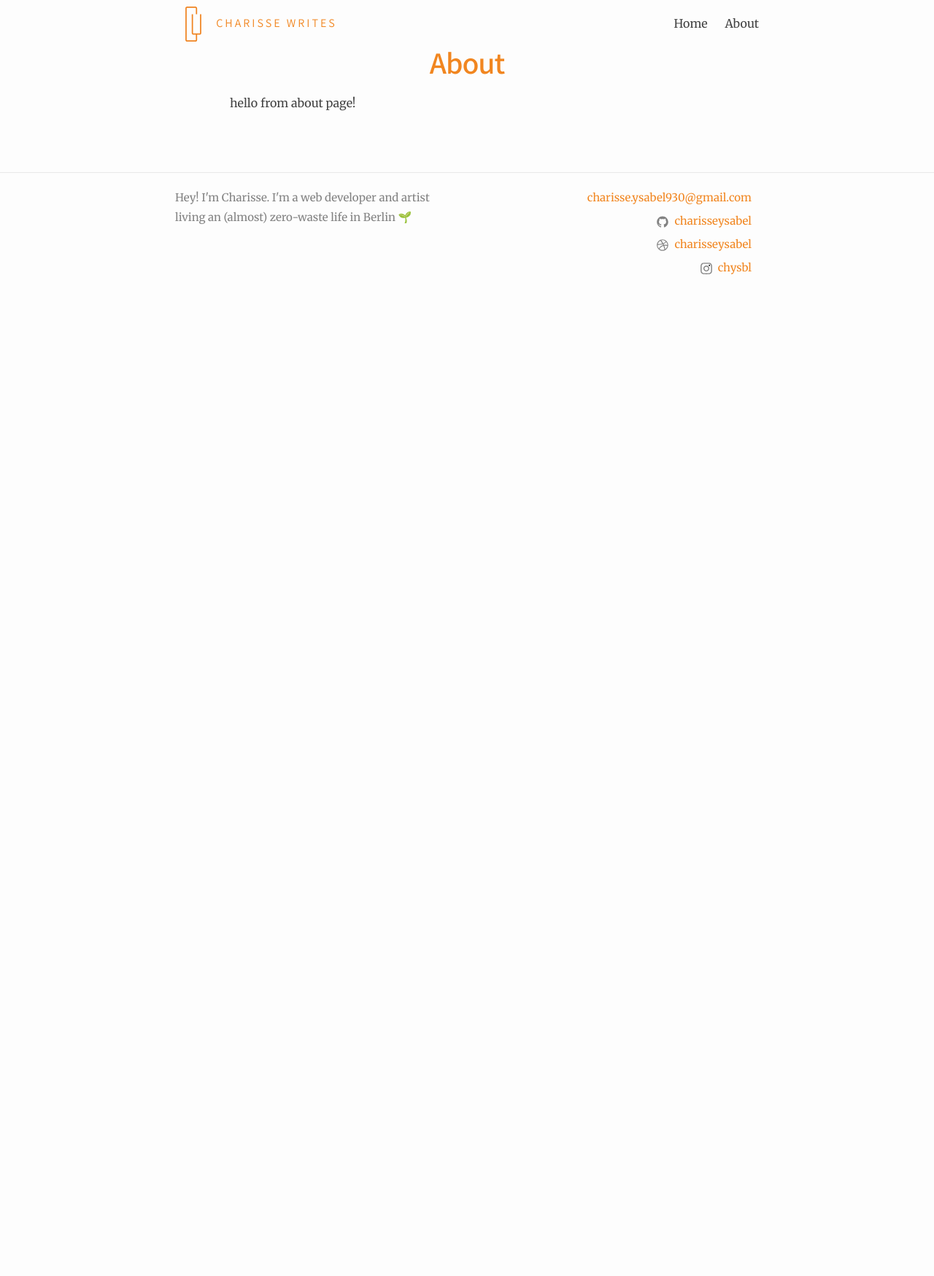
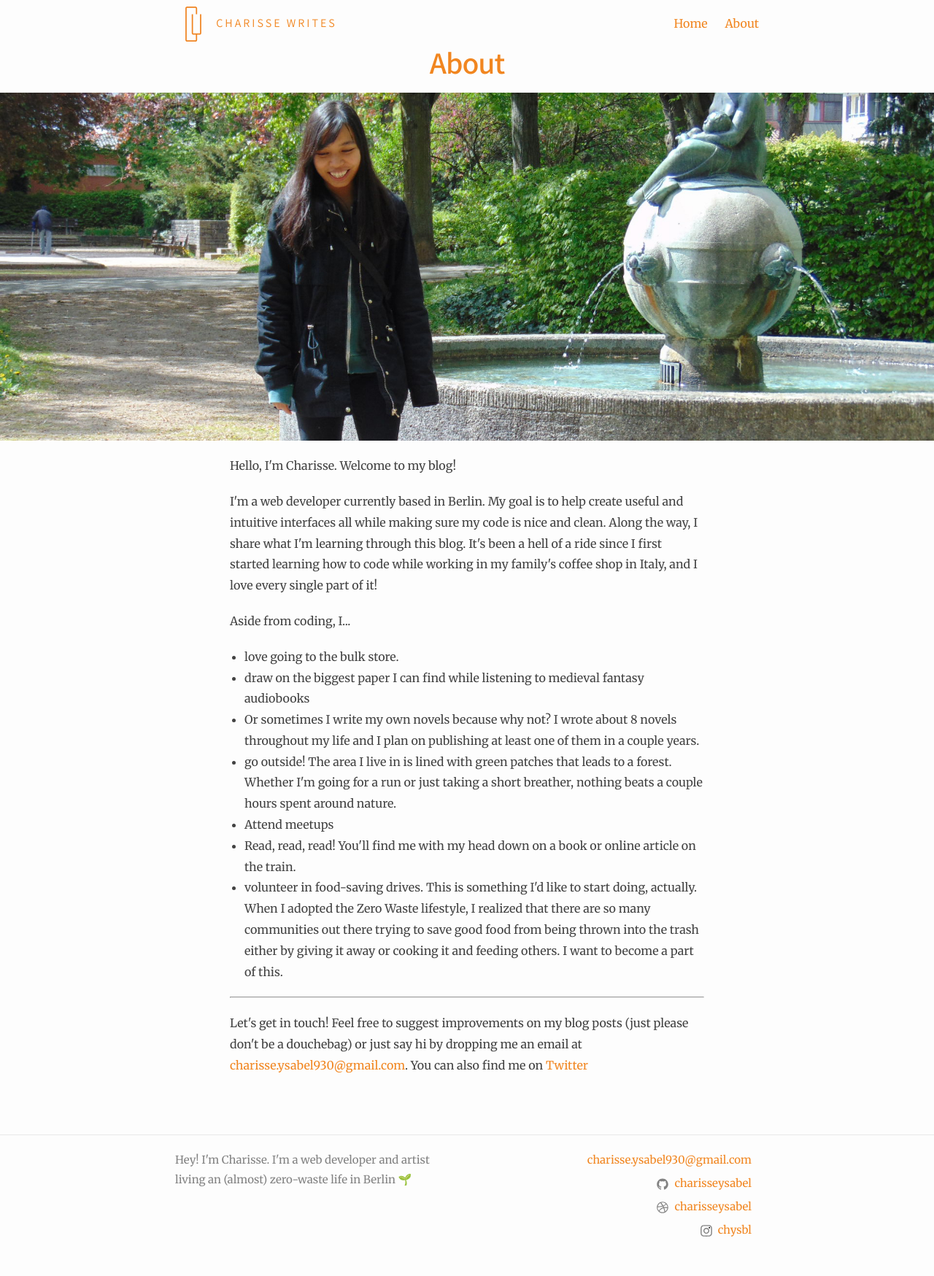
Before and after one commit to charisseysabel/chysbl-blog, a Jekyll site: the page built from about.md, in a window 1280 px wide. Shown: the whole page at 73% size. Built offline with Jekyll 4.4.1, drawn with Linux system fonts in a browser that asks for light colours; before the commit the page ends 900 px from its top, so only the background shows below that.

Commit message:
feat(about) Add about page and link to it

```diff
--- a/_sass/minima/_base.scss
+++ b/_sass/minima/_base.scss
@@ -48,9 +48,12 @@ ul, ol, dl, figure,
 /**
  * Images
  */
-img {
-  max-width: 100%;
-  vertical-align: middle;
+ p {
+   img {
+     max-width: 100%;
+     margin: 0 auto;
+     display: block;
+ }
 }
 
 
--- a/_sass/minima/_layout.scss
+++ b/_sass/minima/_layout.scss
@@ -69,7 +69,7 @@
   }
 
   .page-link {
-    color: $text-color;
+    color: $brand-color;
     line-height: $base-line-height;
 
     // Gaps between nav items, but not on the last one
--- a/about.html
+++ /dev/null
@@ -1,9 +0,0 @@
----
-layout: page
-title: About
-permalink: /about/
----
-
-<div class="post-width">
-    hello from about page!
-</div>
--- /dev/null
+++ b/about.md
@@ -0,0 +1,47 @@
+---
+layout: page
+title: About
+permalink: /about/
+---
+![A picture of me]({{ site.url }}/assets/img/my-face.JPG)
+
+<div class="post-width">
+    <p>Hello, I'm Charisse. Welcome to my blog!</p>
+
+    <p>
+        I'm a web developer currently based in Berlin.
+        My goal is to help create useful and intuitive interfaces
+        all while making sure my code is nice and clean. Along the way,
+        I share what I'm learning through this blog. It's been a hell of a ride since
+        I first started learning how to code while working in my family's coffee shop in Italy,
+        and I love every single part of it!
+    </p>
+
+    <p>Aside from coding, I...</p>
+    <ul>
+        <li>love going to the bulk store.</li>
+        <li>draw on the biggest paper I can find while listening to medieval fantasy audiobooks</li>
+        <li>Or sometimes I write my own novels because why not? I wrote about 8 novels throughout my life
+            and I plan on publishing at least one of them in a couple years.
+        </li>
+        <li>go outside! The area I live in is lined with green patches that leads to a forest.
+            Whether I'm going for a run or just taking a short breather, nothing beats a couple hours spent around nature.
+        </li>
+        <li>Attend meetups</li>
+        <li>Read, read, read! You'll find me with my head down
+            on a book or online article on the train.
+        </li>
+        <li>volunteer in food-saving drives. This is something I'd like to start doing, actually. When I adopted the Zero Waste lifestyle,
+            I realized that there are so many communities out there trying to save good food from being thrown into the trash either by
+            giving it away or cooking it and feeding others. I want to become a part of this.
+        </li>
+    </ul>
+
+    <hr>
+    <p>
+        Let's get in touch! Feel free to suggest improvements on my blog posts (just please don't be a douchebag) or just say hi
+        by dropping me an email at <a href="mailto:charisse.ysabel930@gmail.com">charisse.ysabel930@gmail.com</a>.
+        You can also find me on <a href="https://twitter.com/charisseysabel">Twitter</a>
+    </p>
+
+</div>
```
Also changed, not shown: assets/img/my-face.jpg (added), 3 other files.
